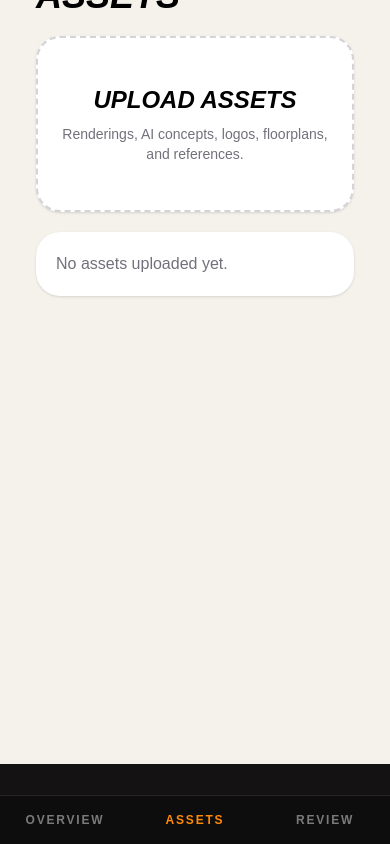
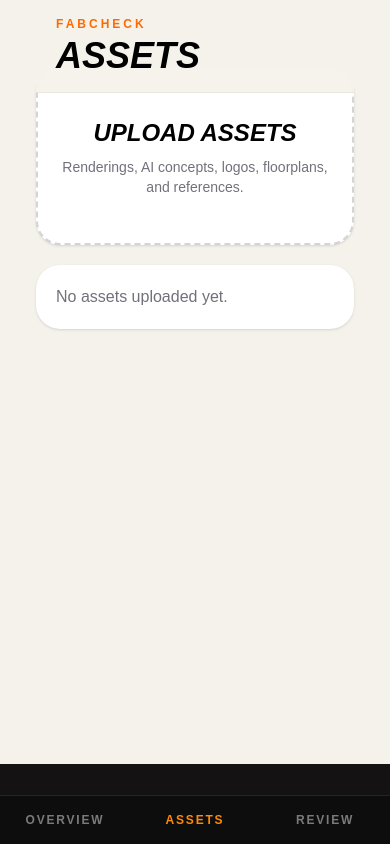
Before and after one commit to bkemp222/fabcheck, a Next.js app: page /launch in a window 390 px wide. Both pictures are taken after a click on the button "CONTINUE →". Shown: the part 182-1026 px from the top of the page. Built offline with nearby package versions, Linux system fonts and the light colour scheme.

Commit message:
mobile header

```diff
--- a/src/components/fabcheck/mobile/mobile-assets.tsx
+++ b/src/components/fabcheck/mobile/mobile-assets.tsx
@@ -1,6 +1,7 @@
 "use client";
 
 import type { Project } from "@/types/project";
+import { MobileHeader } from "./mobile-header";
 
 type MobileAssetsProps = {
   project: Project;
@@ -22,12 +23,7 @@ export function MobileAssets({
 
   return (
     <div className="space-y-5 p-5">
-      <div>
-        <p className="text-xs font-black uppercase tracking-[0.25em] text-orange-500">
-          FabCheck
-        </p>
-        <h1 className="mt-1 text-4xl font-black italic uppercase">Assets</h1>
-      </div>
+<MobileHeader title="Assets" subtitle="FabCheck" />
 
       <label className="flex min-h-44 cursor-pointer flex-col items-center justify-center rounded-3xl border-2 border-dashed border-zinc-300 bg-white p-6 text-center shadow-sm">
         <p className="text-2xl font-black italic uppercase">Upload Assets</p>
--- /dev/null
+++ b/src/components/fabcheck/mobile/mobile-header.tsx
@@ -0,0 +1,33 @@
+"use client";
+
+type MobileHeaderProps = {
+  title: string;
+  subtitle?: string;
+  action?: React.ReactNode;
+};
+
+export function MobileHeader({
+  title,
+  subtitle,
+  action,
+}: MobileHeaderProps) {
+  return (
+    <div className="sticky top-0 z-30 border-b border-black/5 bg-[#F5F2EC]/90 px-5 py-4 backdrop-blur">
+      <div className="flex items-center justify-between">
+        <div>
+          {subtitle && (
+            <p className="text-xs font-black uppercase tracking-[0.25em] text-orange-500">
+              {subtitle}
+            </p>
+          )}
+
+          <h1 className="mt-1 text-4xl font-black italic uppercase">
+            {title}
+          </h1>
+        </div>
+
+        {action}
+      </div>
+    </div>
+  );
+}
```
